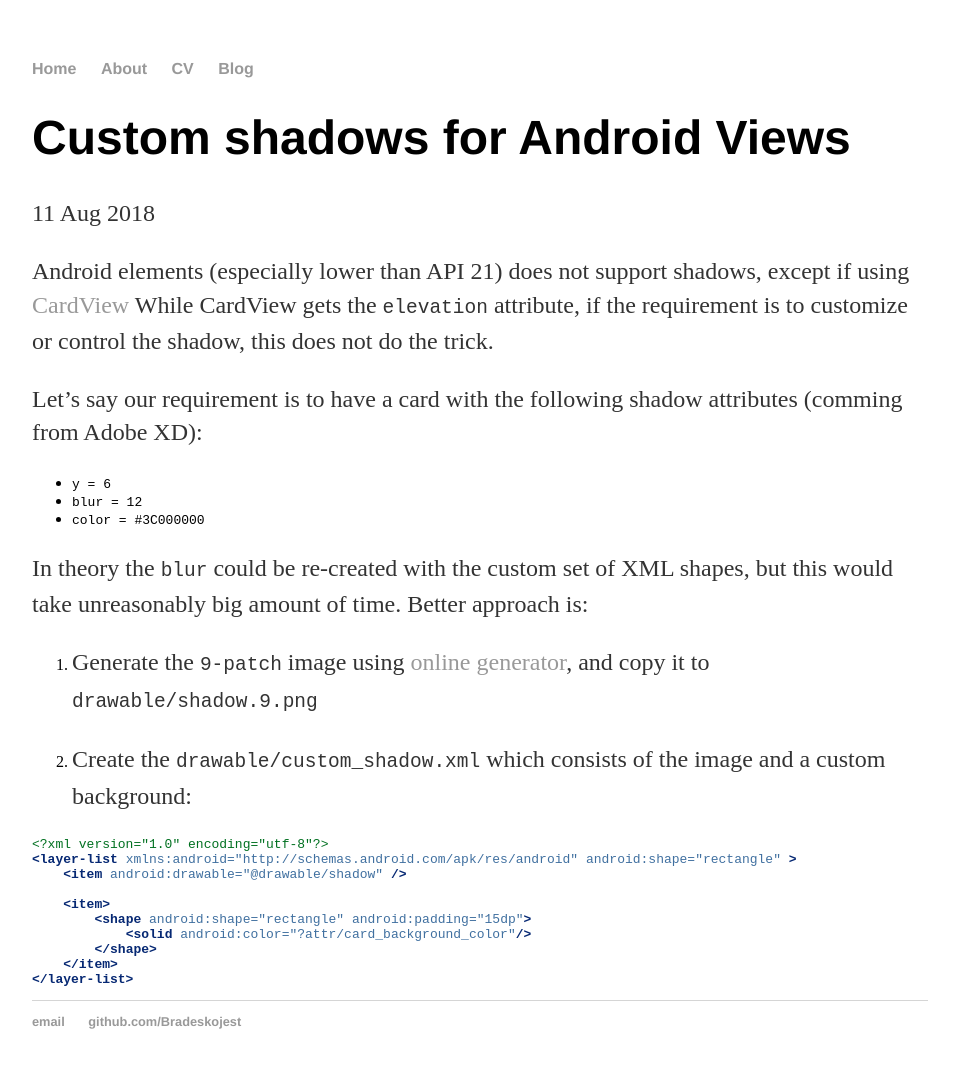
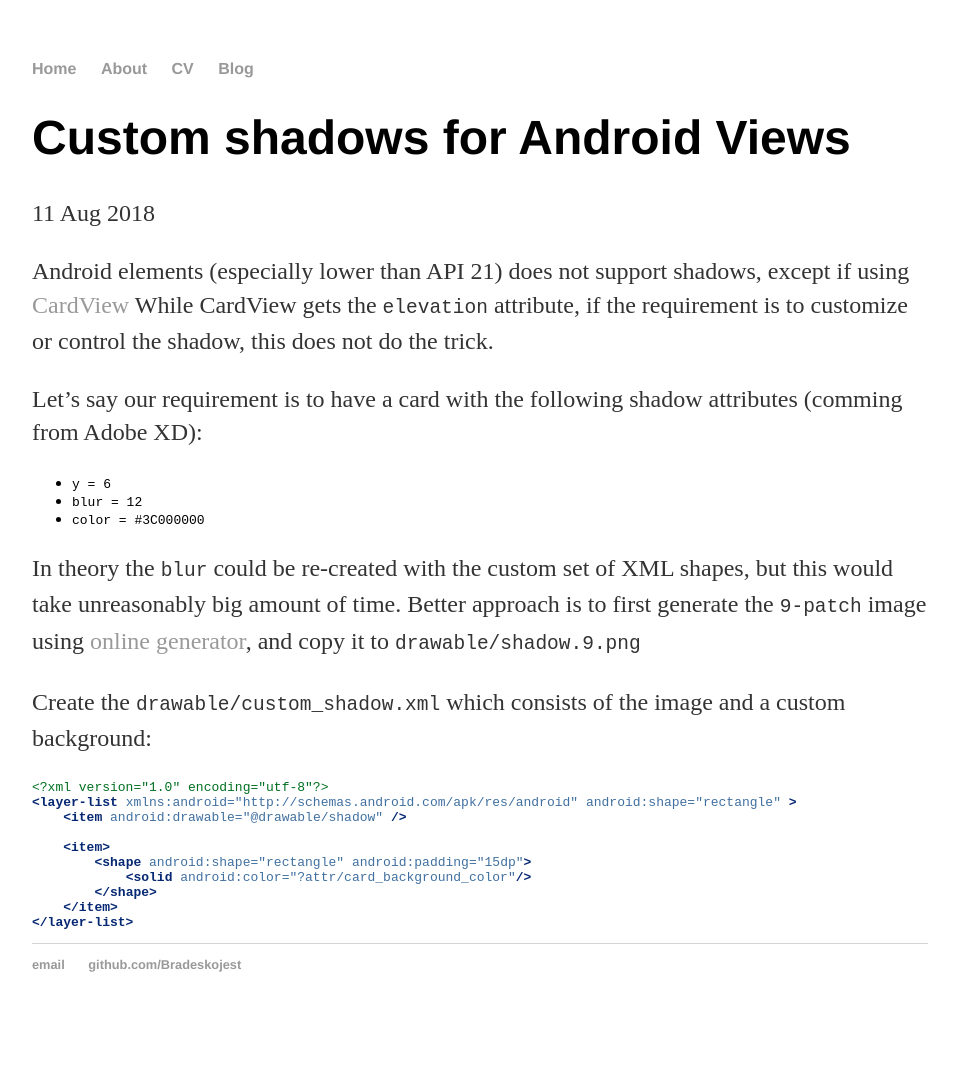
Before and after one commit to lbradesko/lbradesko.github.io, a Jekyll site: the page built from _posts/2018-08-04-lbradesko-blog-started.md, in a window 1280 px wide. Shown: the whole page, without its empty margins (160-1117 px from the left). Built offline with Jekyll 4.4.1, drawn with Linux system fonts in a browser that asks for light colours; after the commit the page ends 1032 px from its top, so only the background shows below that.

Commit message:
Update 2018-08-04-lbradesko-blog-started.md

````diff
--- a/_posts/2018-08-04-lbradesko-blog-started.md
+++ b/_posts/2018-08-04-lbradesko-blog-started.md
@@ -10,11 +10,9 @@
 * `blur = 12`
 * `color = #3C000000`
 
-In theory the `blur` could be re-created with the custom set of XML shapes, but this would take unreasonably big amount of time. Better approach is:
+In theory the `blur` could be re-created with the custom set of XML shapes, but this would take unreasonably big amount of time. Better approach is to first generate the `9-patch` image using [online generator](http://inloop.github.io/shadow4android/), and copy it to `drawable/shadow.9.png`
 
-1. Generate the `9-patch` image using [online generator](http://inloop.github.io/shadow4android/), and copy it to `drawable/shadow.9.png`
-
-2. Create the `drawable/custom_shadow.xml` which consists of the image and a custom background:
+Create the `drawable/custom_shadow.xml` which consists of the image and a custom background:
 
 ```xml
 <?xml version="1.0" encoding="utf-8"?>
````
